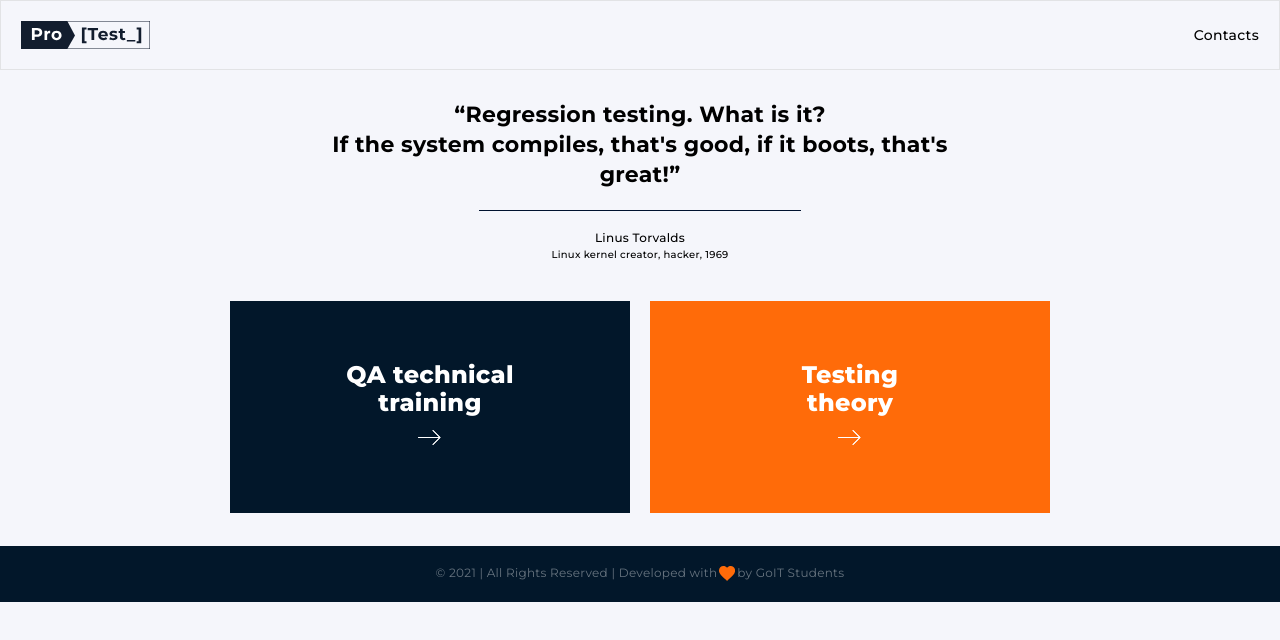
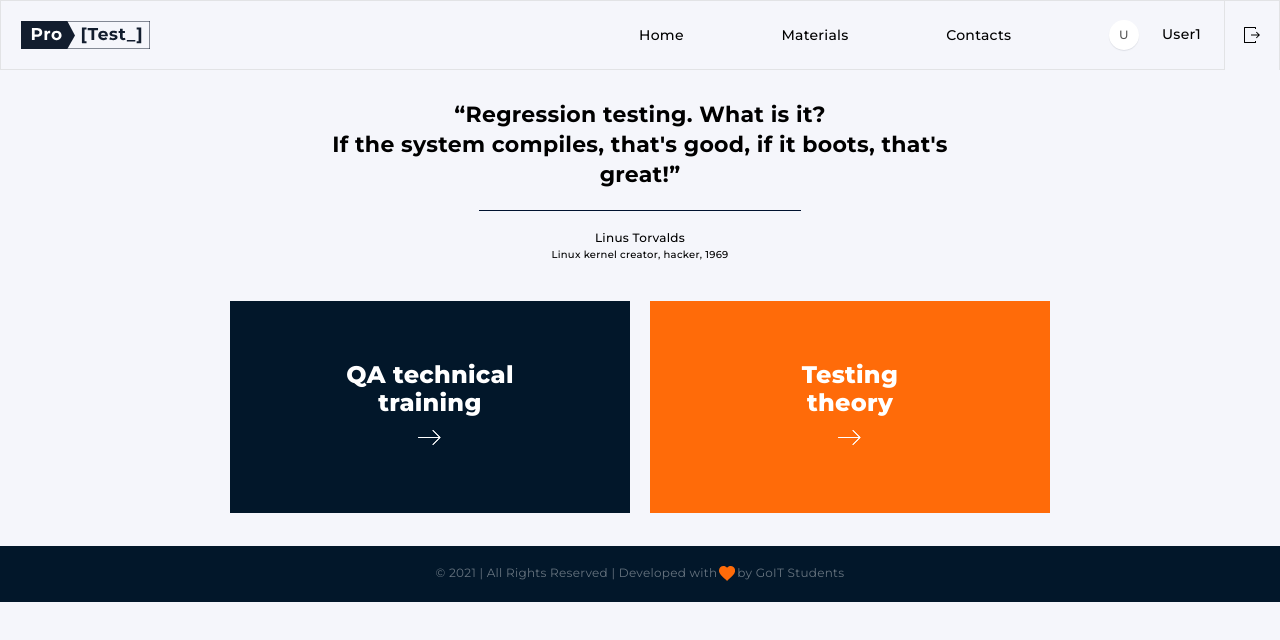
Before and after one commit to TanyaShved/finalProgect-front, a React (Create React App) app: page / in a window 1280 px wide. Shown: the top 640 px of the page. Built offline with nearby package versions, Linux system fonts and the light colour scheme.

Commit message:
changed the script that opened the modal

```diff
--- a/src/components/AuthMenu/AuthMenu.jsx
+++ b/src/components/AuthMenu/AuthMenu.jsx
@@ -3,12 +3,11 @@ import { NavLink } from 'react-router-dom';
 
 import s from './AuthMenu.module.css';
 
-export default function AuthMenu() {
+export default function AuthMenu({ setActive }) {
   return (
-    <ul className={s.menuWrapper}>
+    <ul className={s.menuWrapper} onClick={() => setActive(false)}>
       <li className={s.menuItem}>
         <NavLink to="/contacts" exact className={s.menuLink}>
-
           Contacts
         </NavLink>
       </li>
--- a/src/components/Navigation/Navigation.jsx
+++ b/src/components/Navigation/Navigation.jsx
@@ -1,11 +1,11 @@
-import React from 'react';
-import { useSelector } from 'react-redux';
+import React, { useState } from 'react';
+// import { useSelector } from 'react-redux';
 import { NavLink } from 'react-router-dom';
 
 import AuthMenu from '../AuthMenu/AuthMenu';
 import UserMenu from '../UserMenu';
 import Logo from '../Logo';
-import { authSelectors } from '../../redux/auth';
+// import { authSelectors } from '../../redux/auth';
 
 import sprite from '../../images/sprite.svg';
 
@@ -15,9 +15,11 @@ import s from './Navigation.module.css';
 // 4. Убрать временные переменные и их значения.
 
 export default function Navigation() {
-  const isAuthenticated = useSelector(authSelectors.getIsLoggedIn);
+  // const isAuthenticated = useSelector(authSelectors.getIsLoggedIn);
 
-  // const isAuthenticated = true; // временная переменная
+  const [modalActive, setModalActive] = useState();
+
+  const isAuthenticated = true; // временная переменная
 
   return (
     <nav className={s.pageNavigation}>
@@ -26,27 +28,28 @@ export default function Navigation() {
       </NavLink>
 
       <div className={s.navigationMenuWrapper}>
-        <div className={s.btnBurgerMenu}>
-          <a href="#openNavigationMenu" className={s.openNavigationMenu}>
+        <button
+          className={s.btnBurgerMenu}
+          onClick={() => setModalActive(true)}
+        >
           <svg className={s.burgerMenuIcon}>
             <use href={sprite + '#burger-menu'}></use>
           </svg>
-          </a>
-        </div>
+        </button>
 
-        <div id="openNavigationMenu" className={s.navigationMenu}>
-          {!isAuthenticated ? <AuthMenu /> : <UserMenu />}
-          <div className={s.btnClose}>
-            <a
-              href="#closeNavigationMenu"
-              title="Close"
-              className={s.closeNavigationMenu}
+        <div
+          className={modalActive ? s.navigationMenu.active : s.navigationMenu}
         >
+          {!isAuthenticated ? (
+            <AuthMenu setActive={setModalActive} />
+          ) : (
+            <UserMenu setActive={setModalActive} />
+          )}
+          <button className={s.btnClose} onClick={() => setModalActive(false)}>
             <svg className={s.closeIcon}>
               <use href={sprite + '#close'}></use>
             </svg>
-            </a>
-          </div>
+          </button>
         </div>
       </div>
     </nav>
--- a/src/components/Navigation/Navigation.module.css
+++ b/src/components/Navigation/Navigation.module.css
@@ -20,8 +20,16 @@
 
 .btnBurgerMenu,
 .btnClose {
+  display: flex;
+  align-items: center;
+  justify-content: center;
+  width: 56px;
+  height: 69px;
   cursor: pointer;
+
+  border: none;
   border-left: 1px solid #e2e3e5;
+  background-color: var(--bg-color-primary);
 }
 
 .btnClose {
@@ -29,15 +37,6 @@
   z-index: 10;
   left: calc(50% + 102px);
   background-color: var(--bg-color-primary);
-}
-
-.openNavigationMenu,
-.closeNavigationMenu {
-  display: flex;
-  align-items: center;
-  justify-content: center;
-  width: 56px;
-  height: 69px;
 }
 
 .burgerMenuIcon {
@@ -55,13 +54,15 @@
 @media screen and (max-width: 767px) {
   .navigationMenu {
     opacity: 0;
+    visibility: 0;
     transition: opacity 200ms linear;
     pointer-events: none;
   }
 
-  .navigationMenu:target {
+  .navigationMenu.active {
     opacity: 1;
-    pointer-events: auto;
+    visibility: visible;
+    pointer-events: initial;
   }
 }
 
--- a/src/components/UserMenu/UserMenu.jsx
+++ b/src/components/UserMenu/UserMenu.jsx
@@ -1,7 +1,7 @@
 import React from 'react';
-import { useDispatch, useSelector } from 'react-redux';
+// import { useDispatch, useSelector } from 'react-redux';
 
-import { authSelectors, authOperations } from '../../redux/auth';
+// import { authSelectors, authOperations } from '../../redux/auth';
 import { NavLink } from 'react-router-dom';
 
 import sprite from '../../images/sprite.svg';
@@ -14,15 +14,15 @@ import s from './UserMenu.module.css';
 // с помощью css. Возможно в дальнейшем прикрутить возможность юзеру
 // самостоятельно менять авку.
 
-export default function UserMenu() {
-  const dispatch = useDispatch();
-  const name = useSelector(authSelectors.getUserName);
+export default function UserMenu({ setActive }) {
+  // const dispatch = useDispatch();
+  // const name = useSelector(authSelectors.getUserName);
 
-  // const name = 'User1'; // Временная переменная
+  const name = 'User1'; // Временная переменная
   const userAvatar = false; // Временная переменная
 
   return (
-    <ul className={s.menuWrapper}>
+    <ul className={s.menuWrapper} onClick={() => setActive(false)}>
       <li className={s.menuItem}>
         <NavLink to="/" exact className={s.menuLink}>
           Home
@@ -55,7 +55,7 @@ export default function UserMenu() {
         <button
           type="button"
           className={s.btnLogOut}
-          onClick={() => dispatch(authOperations.onLogout)}
+          // onClick={() => dispatch(authOperations.onLogout)}
         >
           <svg className={s.sign_out}>
             <use href={sprite + '#sign-out'}></use>
```
Lines whose indentation alone changed are shown as unchanged.
